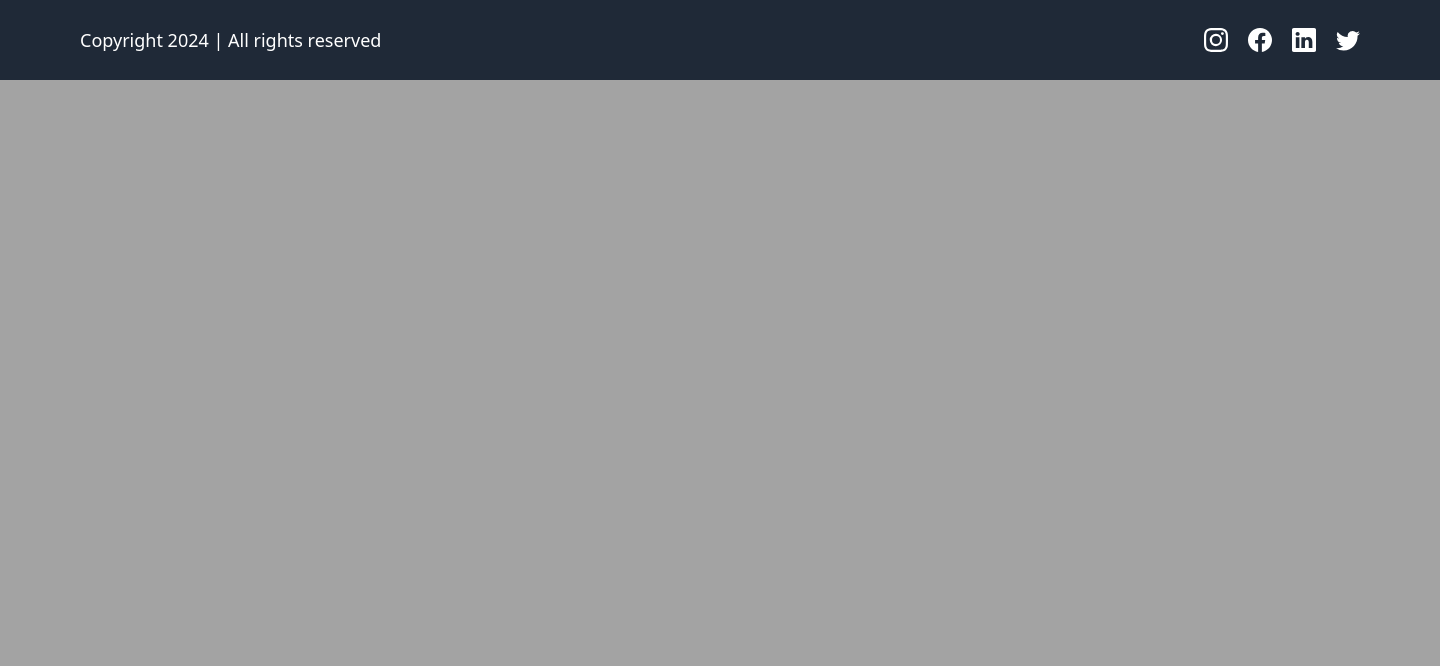
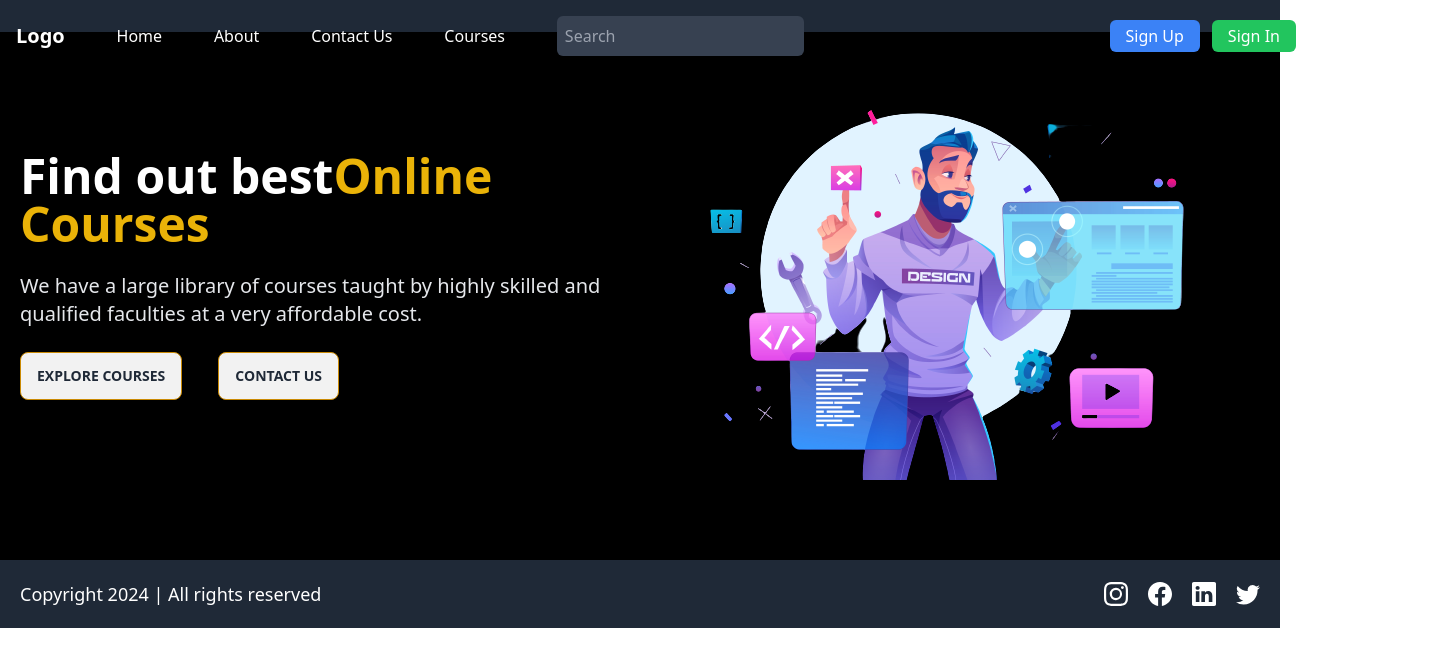
Before and after one commit to MohdShoaib530/lms-client, a React (Vite) app: page / in a window 1280 px wide. Shown: the top 666 px of the page, 1440 px wide, since content can reach past the window. Built offline with nearby package versions, Linux system fonts and the light colour scheme.

Commit message:
responsive homepage

```diff
--- a/src/App.jsx
+++ b/src/App.jsx
@@ -1,16 +1,16 @@
 import './App.css';
 
-// import { Routes } from 'react-router-dom'
-import Footer from './Components/Footer';
+import { Route, Routes } from 'react-router-dom';
+
+import HomePage from './pages/HomePage';
 
 function App() {
 
   return (
     <>
-      {/* <Routes>
-
-      </Routes> */}
-      <Footer/>
+      <Routes>
+         <Route path='/' element= {<HomePage/>}></Route>
+      </Routes>
     </>
   )
 }
--- a/src/Components/Footer.jsx
+++ b/src/Components/Footer.jsx
@@ -4,12 +4,11 @@ function Footer() {
     const currentDate = new Date();
     const year = currentDate.getFullYear();
     return (
-        <>
-            <footer className="relative left-0 bottom-0 h-[10vh] flex flex-col  sm:flex-row items-center justify-between text-white bg-gray-800 py-5 sm:px-20 ">
-                <section className="text-lg">
+            <footer className="flex items-center justify-between flex-wrap space-y-5 md:space-y-0 px-5 text-white bg-gray-800 py-5 w-full">
+                <div className="text-lg">
                     Copyright {year} | All rights reserved
-                </section>
-                <section className="flex items-center justify-center gap-5 text-2xl text-white">
+                </div>
+                <div className="flex items-center justify-between text-2xl text-white w-fit gap-5">
                     <a href="" className="hover:text-yellow-500 transition-all ease-in-out duration-300">
                         <BsInstagram />
                     </a>
@@ -22,9 +21,8 @@ function Footer() {
                     <a href="" className="hover:text-yellow-500 transition-all ease-in-out duration-300">
                         <BsTwitter />
                     </a>
-                </section>
+                </div>
             </footer>
-        </>
     );
 }
 
--- /dev/null
+++ b/src/Components/Navbar.jsx
@@ -0,0 +1,51 @@
+import { Link } from "react-router-dom";
+
+const Navbar = () => {
+  return (
+    <nav className="bg-gray-800 p-4 hidden lg:flex">
+      <div className="container fixed flex items-center w-full justify-between">
+        {/* Logo */}
+        <div className="w-fit">
+          <Link to="/" className="text-white text-xl font-bold">
+             Logo
+          </Link>
+        </div>
+
+        {/* Navigation Links */}
+        <div className="w-full flex items-center justify-evenly">
+          <Link to="/" className="text-white hover:text-gray-300">
+            Home
+          </Link>
+          <Link to="/about" className="text-white hover:text-gray-300">
+            About
+          </Link>
+          <Link to="/contact" className="text-white hover:text-gray-300">
+            Contact Us
+          </Link>
+          <Link to="/courses" className="text-white hover:text-gray-300">
+            Courses
+          </Link>
+        </div>
+
+        {/* Search Bar */}
+        <input
+          type="text"
+          placeholder="Search"
+          className="w-20 xl:w-max p-2 rounded-md bg-gray-700 text-white focus:outline-none"
+        />
+
+        {/* Sign Up and Sign In Buttons */}
+        <div className=" flex flex-row items-center justify-end gap-x-3 xl:w-full w-full">
+          <button className="bg-blue-500 text-white px-2 py-1 lg:px-4 lg:py-1 rounded-md hover:bg-blue-400">
+            Sign Up
+          </button>
+          <button className="bg-green-500 text-white lg:px-4 lg:py-1 rounded-md hover:bg-green-600">
+            Sign In
+          </button>
+        </div>
+      </div>
+    </nav>
+  );
+};
+
+export default Navbar;
--- /dev/null
+++ b/src/Layouts/HomeLayout.jsx
@@ -0,0 +1,71 @@
+import {AiFillCloseCircle} from 'react-icons/ai';
+import {FiMenu} from 'react-icons/fi';
+import { Link } from 'react-router-dom';
+
+import Footer from '../Components/Footer';
+import Navbar from '../Components/Navbar';
+function HomeLayout({ children }) {
+
+    function changeWidth() {
+        const drawerSide = document.getElementsByClassName("drawer-side");
+        drawerSide[0].style.width = 'auto';
+    }
+
+    function hideDrawer() {
+        const element = document.getElementsByClassName("drawer-toggle");
+        element[0].checked = false;
+
+        const drawerSide = document.getElementsByClassName("drawer-side");
+        drawerSide[0].style.width = '0';
+    }
+
+    return (
+        <div>
+            <Navbar/>
+            <div className="drawer absolute left-0 z-50 w-fit">
+                <input className="drawer-toggle" id="my-drawer" type="checkbox" />
+                <div className="drawer-content">
+                    <label htmlFor="my-drawer" className="cursor-pointer relative">
+                        <FiMenu
+                            onClick={changeWidth}
+                            size={"32px"}
+                            className="font-bold text-white m-4 lg:hidden"
+                        />
+                    </label>
+                </div>
+                <div className="drawer-side w-0">
+                    <label htmlFor="my-drawer" className="drawer-overlay">
+                    </label>
+                    <ul className="menu text-white p-4 w-48 sm:w-80 bg-base-200 text-base relative">
+                        <li className="w-fit text-white border rounded-full hover:bg-blue-500 z-50">
+                            <button onClick={hideDrawer}>
+                                <AiFillCloseCircle size={24} />
+                            </button>
+                        </li>
+                        <li>
+                            <Link to="/">Home</Link>
+                        </li>
+
+                        <li>
+                            <Link to="/courses">All Courses</Link>
+                        </li>
+
+                        <li>
+                            <Link to="/contact">Contact Us</Link>
+                        </li>
+
+                        <li>
+                            <Link to="/about">About Us</Link>
+                        </li>
+                    </ul>
+                </div>
+            </div>
+
+            { children }
+
+            <Footer />
+        </div>
+    );
+}
+
+export default HomeLayout;
--- a/src/index.css
+++ b/src/index.css
@@ -4,7 +4,7 @@
 
 body {
     margin: auto;
-    width: 1440px;
+    /* width: 1440px; */
     position: relative;
-    background-color: rgb(163, 163, 163);
+    background-color: black
 }
--- /dev/null
+++ b/src/pages/HomePage.jsx
@@ -0,0 +1,45 @@
+import { Link } from "react-router-dom";
+
+import HomePageImage from "../Assets/Images/homePageMainImage.png";
+import HomeLayout from "../Layouts/HomeLayout";
+
+function HomePage() {
+    return (
+        <HomeLayout>
+            <div className="pt-10 text-white flex flex-wrap items-center justify-center mx-5 mb-20 ">
+                  <div className="lg:w-1/2 space-y-6">
+                    <h1 className="text-5xl font-semibold">
+                        Find out best
+                        <span className="text-yellow-500 font-bold">
+                            Online Courses
+                        </span>
+                    </h1>
+                    <p className="text-xl text-gray-200">
+                        We have a large library of courses taught by highly skilled and qualified faculties at a very affordable cost.
+                    </p>
+
+                    <div className="space-x-6 gap-3 flex flex-col md:flex-row">
+                        <Link to="/courses">
+                            <button className="btn border-yellow-600">
+                                Explore courses
+                            </button>
+                        </Link>
+
+                        <Link to="/contact">
+                            <button className="btn border-yellow-600">
+                                Contact Us
+                            </button>
+                        </Link>
+                    </div>
+                  </div>
+
+                  <div className="lg:w-1/2 flex items-center justify-center">
+                    <img alt="homepage image" src={HomePageImage} />
+                  </div>
+
+            </div>
+        </HomeLayout>
+    );
+}
+
+export default HomePage;
--- a/tailwind.config.js
+++ b/tailwind.config.js
@@ -4,5 +4,5 @@ export default {
   theme: {
     extend: {},
   },
-  plugins: [],
+  plugins: [require("@tailwindcss/line-clamp"),require("daisyui")],
 }
```
Also changed, not shown: .eslintrc.cjs, src/assets/Images/aboutMainImage.png (added), src/assets/Images/homePageMainImage.png (added).
